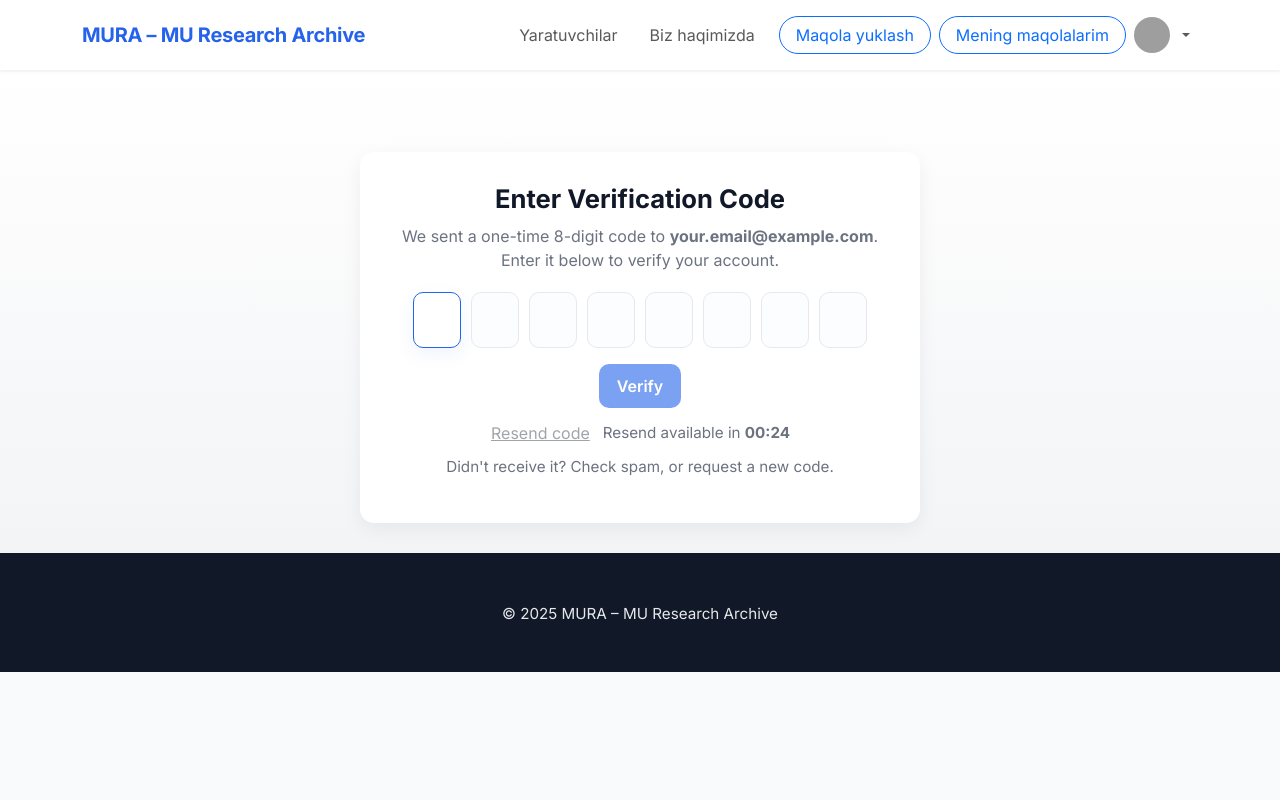
After one commit to Zaynobiddin33/research_paper, a Django app: page /apply-otp/2 in a window 1280 px wide. The commit adds this page. Run offline with Django 5.2, Linux system fonts and the light colour scheme; a user stored in the database is signed in; data comes from the database, SQL or seed files in the repository; both versions use the stored data as it was after the commit; grey boxes are pictures that could not be loaded.

Commit message:
add creators model, fix frontend design

```diff
--- a/main/admin.py
+++ b/main/admin.py
@@ -5,3 +5,5 @@ from . import models
 
 admin.site.register(models.Category)
 admin.site.register(models.Paper)
+admin.site.register(models.Otp)
+admin.site.register(models.Creator)
--- a/main/urls.py
+++ b/main/urls.py
@@ -15,7 +15,8 @@ urlpatterns = [
     path('my-papers/', views.my_papers, name='my_papers'),
     path('my-paper/<int:id>', views.my_paper, name='my_paper'),
     path('delete-paper/<int:id>', views.delete_paper, name='delete_paper'),
-    path('detail-paper/<int:id>', views.detail_paper, name='detail_paper')
+    path('detail-paper/<int:id>', views.detail_paper, name='detail_paper'),
+    path('apply-otp/<int:id>', views.apply_otp, name = 'apply_otp'),
 ]
 if settings.DEBUG:
     urlpatterns += static(settings.MEDIA_URL, document_root=settings.MEDIA_ROOT)
--- a/main/views.py
+++ b/main/views.py
@@ -23,7 +23,8 @@ def about(request):
     return render(request, 'about.html')
 
 def creators(request):
-    return render(request, 'owners.html')
+    creators_all = models.Creator.objects.all()
+    return render(request, 'owners.html', {'creators':creators_all})
 
 def login_view(request):
     if request.method == 'POST':
@@ -132,3 +133,14 @@ def detail_paper(request, id):
     print(paper.file.url)
     keywords = paper.keywords.split(',')
     return render(request, 'detail.html', {'paper':paper, 'tags':keywords})
+
+@login_required(redirect_field_name='login')
+def apply_otp(request, id):
+    paper = models.Paper.objects.get(id = id)
+    if request.method == 'POST':
+        otp = request.POST['otp']
+        if models.Otp.objects.filter(code = otp).exists() and paper.status == 1:
+            otp = models.Otp.objects.get(code = otp)
+            otp.paper = paper
+            otp.save()
+    return render(request, 'otp.html')
--- a/templates/base.html
+++ b/templates/base.html
@@ -112,7 +112,7 @@
   <!-- Navbar -->
   <nav class="navbar navbar-expand-lg fixed-top">
     <div class="container">
-      <a class="navbar-brand" href="{%url 'main'%}">Scriptum</a>
+      <a class="navbar-brand" href="{%url 'main'%}">MURA – MU Research Archive</a>
       <button class="navbar-toggler" type="button" data-bs-toggle="collapse" data-bs-target="#navmenu" aria-controls="navmenu" aria-expanded="false" aria-label="Toggle navigation">
         <span class="navbar-toggler-icon"></span>
       </button>
@@ -160,7 +160,7 @@
   <!-- Footer -->
   <footer>
     <div class="container">
-      <p>© 2025 Scriptum</p>
+      <p>© 2025 MURA – MU Research Archive</p>
     </div>
   </footer>
 
--- a/templates/detail.html
+++ b/templates/detail.html
@@ -280,9 +280,7 @@
             PDF'ni yuklash
           </a>
 
-          <button class="small-btn" data-bs-toggle="modal" data-bs-target="#citeModal">
-  Cite
-</button>
+          <button class="small-btn" data-bs-toggle="modal" data-bs-target="#citeModal">Sitata olish</button>
       </article>
 
       <!-- SIDEBAR (right / below on small screens) -->
--- /dev/null
+++ b/templates/otp.html
@@ -0,0 +1,272 @@
+{% extends "base.html" %}
+{% load static %}
+
+{% block style %}
+<!-- Bootstrap & Font -->
+<link href="https://cdn.jsdelivr.net/npm/bootstrap@5.3.3/dist/css/bootstrap.min.css" rel="stylesheet" />
+<link href="https://fonts.googleapis.com/css2?family=Inter:wght@400;500;600;700&display=swap" rel="stylesheet" />
+
+<style>
+  :root {
+    --accent: #2563eb;
+    --bg: #f9fafb;
+    --text: #111827;
+    --muted: #6b7280;
+    --card-shadow: 0 6px 20px rgba(17,24,39,0.06);
+    --radius: 14px;
+  }
+
+  html, body {
+    height: 100%;
+    font-family: 'Inter', sans-serif;
+    background: var(--bg);
+    color: var(--text);
+  }
+
+  body { padding-top: 72px; }
+
+  nav.navbar {
+    background: #fff;
+    box-shadow: 0 1px 6px rgba(0,0,0,0.05);
+  }
+
+  .navbar-brand { color: var(--accent); font-weight: 700; letter-spacing: -0.3px; }
+
+  .otp-hero {
+    text-align: center;
+    padding: 80px 16px 30px;
+    background: linear-gradient(180deg,#ffffff 0%, #f3f4f6 100%);
+  }
+
+  .otp-card {
+    max-width: 560px;
+    margin: 0 auto;
+    background: #fff;
+    border-radius: var(--radius);
+    box-shadow: var(--card-shadow);
+    padding: 28px;
+  }
+
+  .otp-title {
+    font-size: clamp(1.3rem, 2.4vw, 1.6rem);
+    font-weight: 700;
+    margin-bottom: 6px;
+  }
+
+  .otp-desc {
+    color: var(--muted);
+    margin-bottom: 20px;
+  }
+
+  .otp-inputs {
+    display: flex;
+    gap: 10px;
+    justify-content: center;
+    margin: 18px 0 10px;
+  }
+
+  .otp-inputs input {
+    width: 48px;
+    height: 56px;
+    text-align: center;
+    font-size: 1.35rem;
+    border-radius: 10px;
+    border: 1px solid #e6e9ef;
+    outline: none;
+    background: #fbfdff;
+    transition: box-shadow .12s, border-color .12s;
+  }
+
+  .otp-inputs input:focus {
+    border-color: var(--accent);
+    box-shadow: 0 6px 18px rgba(37,99,235,0.08);
+    background: white;
+  }
+
+  .otp-note { color: var(--muted); font-size: .95rem; margin-top: 10px; text-align: center; }
+
+  .btn-verify {
+    background: var(--accent);
+    border: none;
+    color: #fff;
+    border-radius: 10px;
+    padding: 10px 18px;
+    font-weight: 600;
+  }
+
+  .btn-verify:disabled {
+    opacity: .6;
+    cursor: not-allowed;
+  }
+
+  .resend-row {
+    display: flex;
+    gap: 12px;
+    align-items: center;
+    justify-content: center;
+    margin-top: 12px;
+  }
+
+  .timer {
+    color: var(--muted);
+    font-size: .95rem;
+  }
+
+  .error {
+    color: #dc2626;
+    font-size: .92rem;
+    margin-top: 8px;
+    text-align: center;
+  }
+
+  @media (max-width: 420px){
+    .otp-inputs input { width: 42px; height: 52px; font-size: 1.2rem; }
+    .otp-card { padding: 20px; }
+  }
+</style>
+{% endblock %}
+
+{% block content %}
+<section class="otp-hero">
+  <div class="container">
+    <div class="otp-card">
+      <div class="text-center">
+        <div class="otp-title">Enter Verification Code</div>
+        <div class="otp-desc">
+          We sent a one-time 8-digit code to <strong id="userContact">your.email@example.com</strong>.
+          Enter it below to verify your account.
+        </div>
+      </div>
+
+      <!-- OTP Form -->
+      <form id="otpForm" method="POST" action="" novalidate>
+        {% csrf_token %}
+
+        <div class="otp-inputs" role="group" aria-label="8 digit one time code">
+          {% for i in "12345678" %}
+            <input inputmode="numeric" pattern="[0-9]*" maxlength="1" aria-label="Digit {{ forloop.counter }}" class="otp-digit" />
+          {% endfor %}
+        </div>
+
+        <!-- Hidden input for joined code -->
+        <input type="hidden" name="otp" id="otpHidden" />
+
+        <div class="d-flex justify-content-center mt-3">
+          <button id="verifyBtn" type="submit" class="btn-verify" disabled>Verify</button>
+        </div>
+
+        <div class="resend-row">
+          <button id="resendBtn" type="button" class="btn btn-link p-0" disabled>Resend code</button>
+          <div class="timer" id="timerText">Resend available in <strong id="timer">00:30</strong></div>
+        </div>
+
+        <div id="errorMsg" class="error" role="alert" aria-live="assertive" style="display:none"></div>
+      </form>
+
+      <p class="otp-note">Didn't receive it? Check spam, or request a new code.</p>
+    </div>
+  </div>
+</section>
+
+<script>
+(function() {
+  const inputs = Array.from(document.querySelectorAll('.otp-digit'));
+  const otpHidden = document.getElementById('otpHidden');
+  const verifyBtn = document.getElementById('verifyBtn');
+  const errorMsg = document.getElementById('errorMsg');
+  const resendBtn = document.getElementById('resendBtn');
+  const timerText = document.getElementById('timerText');
+  const timerElem = document.getElementById('timer');
+
+  inputs[0].focus();
+
+  function updateHiddenAndState() {
+    const code = inputs.map(i => i.value.trim()).join('');
+    otpHidden.value = code;
+    verifyBtn.disabled = code.length !== inputs.length || !/^\d{8}$/.test(code);
+  }
+
+  inputs.forEach((input, idx) => {
+    input.addEventListener('input', (e) => {
+      const val = e.target.value;
+      if (!/^\d$/.test(val)) {
+        e.target.value = val.replace(/\D/g, '').slice(0,1);
+      }
+      if (e.target.value && idx < inputs.length - 1) {
+        inputs[idx + 1].focus();
+        inputs[idx + 1].select();
+      }
+      updateHiddenAndState();
+    });
+
+    input.addEventListener('keydown', (e) => {
+      if (e.key === 'Backspace' && !input.value && idx > 0) {
+        inputs[idx - 1].focus();
+        inputs[idx - 1].select();
+      } else if (e.key === 'ArrowLeft' && idx > 0) {
+        inputs[idx - 1].focus();
+      } else if (e.key === 'ArrowRight' && idx < inputs.length - 1) {
+        inputs[idx + 1].focus();
+      }
+    });
+
+    input.addEventListener('paste', handlePaste);
+  });
+
+  function handlePaste(e) {
+    e.preventDefault();
+    const paste = (e.clipboardData || window.clipboardData).getData('text') || '';
+    const digits = paste.replace(/\D/g, '').slice(0, inputs.length).split('');
+    if (digits.length === 0) return;
+    inputs.forEach((input, i) => { input.value = digits[i] || ''; });
+    const nextIndex = digits.length >= inputs.length ? inputs.length - 1 : digits.length;
+    inputs[nextIndex].focus();
+    updateHiddenAndState();
+  }
+
+  document.getElementById('otpForm').addEventListener('submit', function(e) {
+    // Normal Django form submit — server receives `otp`
+    // No JS verification blocking unless invalid
+    if (!/^\d{8}$/.test(otpHidden.value.trim())) {
+      e.preventDefault();
+      errorMsg.textContent = 'Please enter the 8-digit code.';
+      errorMsg.style.display = 'block';
+    }
+  });
+
+  let countdown = 30;
+  let interval = setInterval(() => {
+    countdown--;
+    const mm = String(Math.floor(countdown / 60)).padStart(2, '0');
+    const ss = String(countdown % 60).padStart(2, '0');
+    timerElem.textContent = `${mm}:${ss}`;
+    if (countdown <= 0) {
+      clearInterval(interval);
+      resendBtn.disabled = false;
+      timerText.textContent = 'You can resend the code now.';
+    }
+  }, 1000);
+
+  resendBtn.addEventListener('click', () => {
+    resendBtn.disabled = true;
+    countdown = 30;
+    timerElem.textContent = '00:30';
+    timerText.textContent = 'Resend available in';
+    interval = setInterval(() => {
+      countdown--;
+      const mm = String(Math.floor(countdown / 60)).padStart(2,'0');
+      const ss = String(countdown % 60).padStart(2,'0');
+      timerElem.textContent = `${mm}:${ss}`;
+      if (countdown <= 0) {
+        clearInterval(interval);
+        resendBtn.disabled = false;
+        timerText.textContent = 'You can resend the code now.';
+      }
+    }, 1000);
+  });
+
+})();
+</script>
+
+<script src="https://cdn.jsdelivr.net/npm/bootstrap@5.3.3/dist/js/bootstrap.bundle.min.js"></script>
+{% endblock %}
--- a/templates/papers.html
+++ b/templates/papers.html
@@ -105,7 +105,7 @@
             {%elif paper.status == 3%}
             <span class="status-badge status-decline">Rad etilgan</span>
             {%elif paper.status == 4%}
-            <span class="status-badge status-published]">Nashr etilgan</span>
+            <span class="status-badge status-published">Nashr etilgan</span>
             {%endif%}
 
             <h5 class="card-title mt-2" style="min-height: 50px;">{{paper.title|truncatewords:6}}</h5>
@@ -113,7 +113,7 @@
             <p style="min-height: 90px;">{{paper.intro|truncatewords:20}}</p>
             <a href="{%url 'my_paper' paper.id%}" class="text-primary fw-semibold">Batafsil ko'rish →</a>
             {%if paper.status == 1%}
-            <a style="width: 100%;" href="#" class="btn btn-sm btn-primary mt-3">Tekshirtirish →</a>
+            <a style="width: 100%;" href="{%url 'apply_otp' paper.id%}" class="btn btn-sm btn-primary mt-3">Tekshirtirish →</a>
             {%endif%}
           </div>
         </div>
@@ -124,6 +124,6 @@
   </section>
 
 
-  <script src="https://cdn.jsdelivr.net/npm/bootstrap@5.3.3/dist/js/bootstrap.bundle.min.js"></script>
+  <!-- <script src="https://cdn.jsdelivr.net/npm/bootstrap@5.3.3/dist/js/bootstrap.bundle.min.js"></script> -->
 
 {%endblock%}
--- a/templates/upload.html
+++ b/templates/upload.html
@@ -169,7 +169,7 @@
           <div class="form-check mb-4">
             <input class="form-check-input" type="checkbox" id="agree" required>
             <label class="form-check-label" for="agree">
-              Men ushbu maqolaning original ekanligini tasdiqlayman va uni Scriptum'da nashr etishga roziman.
+              Men ushbu maqolaning original ekanligini tasdiqlayman va uni MURA'da nashr etishga roziman.
             </label>
           </div>
 
@@ -183,6 +183,6 @@
 
 
 
-  <script src="https://cdn.jsdelivr.net/npm/bootstrap@5.3.3/dist/js/bootstrap.bundle.min.js"></script>
+  <!-- <script src="https://cdn.jsdelivr.net/npm/bootstrap@5.3.3/dist/js/bootstrap.bundle.min.js"></script> -->
 
 {%endblock%}
```
Also changed, not shown: main/models.py (+25 -2 lines), templates/owners.html (+10 -34 lines), db.sqlite3, main/migrations/0005_alter_otp_code_alter_otp_paper.py (added), main/migrations/0006_creator.py (added), media/creators/1747311198988.jpeg (added), media/creators/2025-10-22_10.09.48.jpg (added), media/creators/2025-10-22_10.33.54.jpg (added), media/creators/2025-10-22_11.17.24.jpg (added), media/creators/Generated_Image_September_20_2025_-_10_15PM.png (added).
